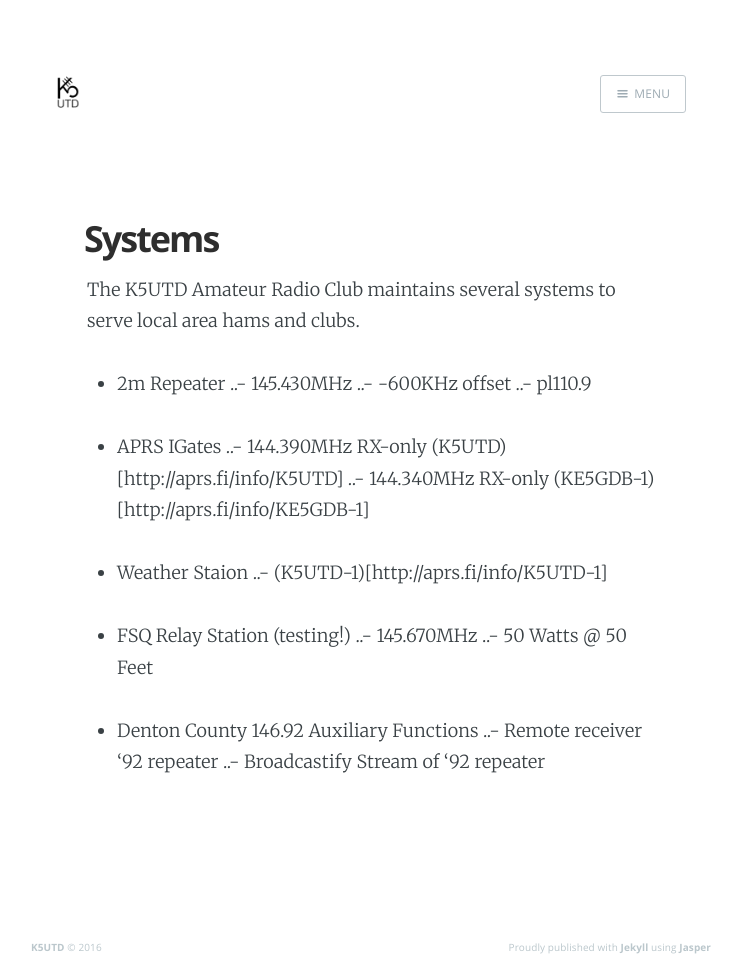
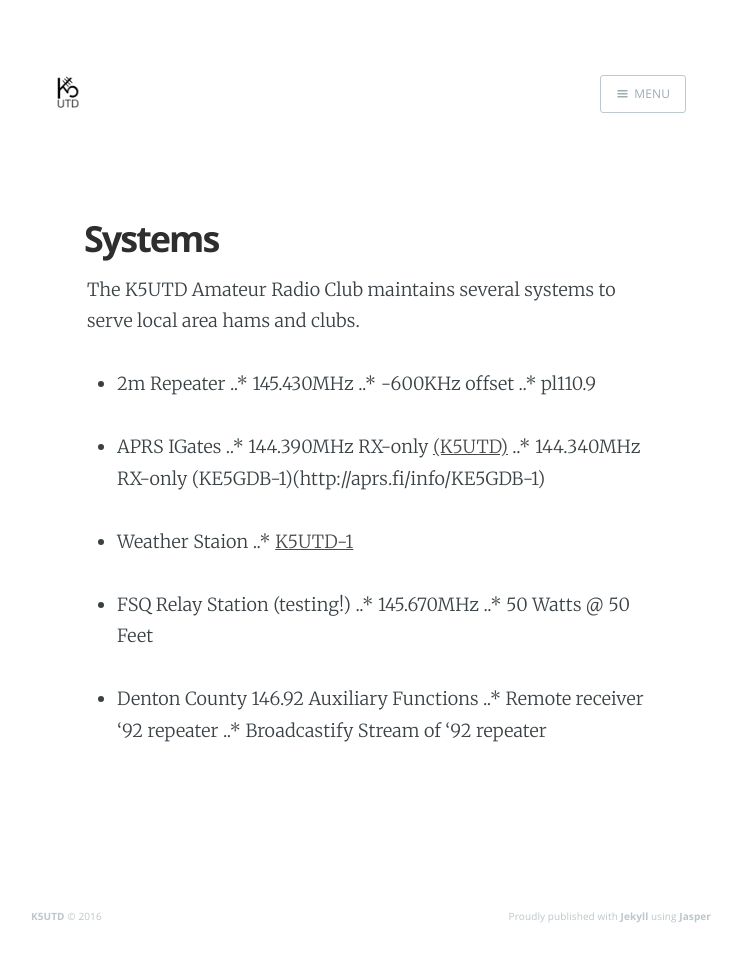
Before and after one commit to k5utd/k5utd.github.io, a Jekyll site: the page built from systems/index.md, in a window 1280 px wide. Shown: the whole page, without its empty margins (269-1011 px from the left). Built offline with Jekyll 4.4.1, drawn with Linux system fonts in a browser that asks for light colours; nearby versions of some CDN libraries.

```diff
--- a/systems/index.md
+++ b/systems/index.md
@@ -10,21 +10,21 @@
 The K5UTD Amateur Radio Club maintains several systems to serve local area hams and clubs.
 
 - 2m Repeater
-..- 145.430MHz
-..- -600KHz offset
-..- pl110.9
+..* 145.430MHz
+..* -600KHz offset
+..* pl110.9
 
 - APRS IGates
-..- 144.390MHz RX-only (K5UTD)[http://aprs.fi/info/K5UTD]
-..- 144.340MHz RX-only (KE5GDB-1)[http://aprs.fi/info/KE5GDB-1]
+..* 144.390MHz RX-only [(K5UTD)](http://aprs.fi/info/K5UTD)
+..* 144.340MHz RX-only (KE5GDB-1)(http://aprs.fi/info/KE5GDB-1)
 
 - Weather Staion
-..- (K5UTD-1)[http://aprs.fi/info/K5UTD-1]
+..* [K5UTD-1](http://aprs.fi/info/K5UTD-1)
 
 - FSQ Relay Station (testing!)
-..- 145.670MHz
-..- 50 Watts @ 50 Feet
+..* 145.670MHz
+..* 50 Watts @ 50 Feet
 
 - Denton County 146.92 Auxiliary Functions
-..- Remote receiver '92 repeater
-..- Broadcastify Stream of '92 repeater
+..* Remote receiver '92 repeater
+..* Broadcastify Stream of '92 repeater
```
